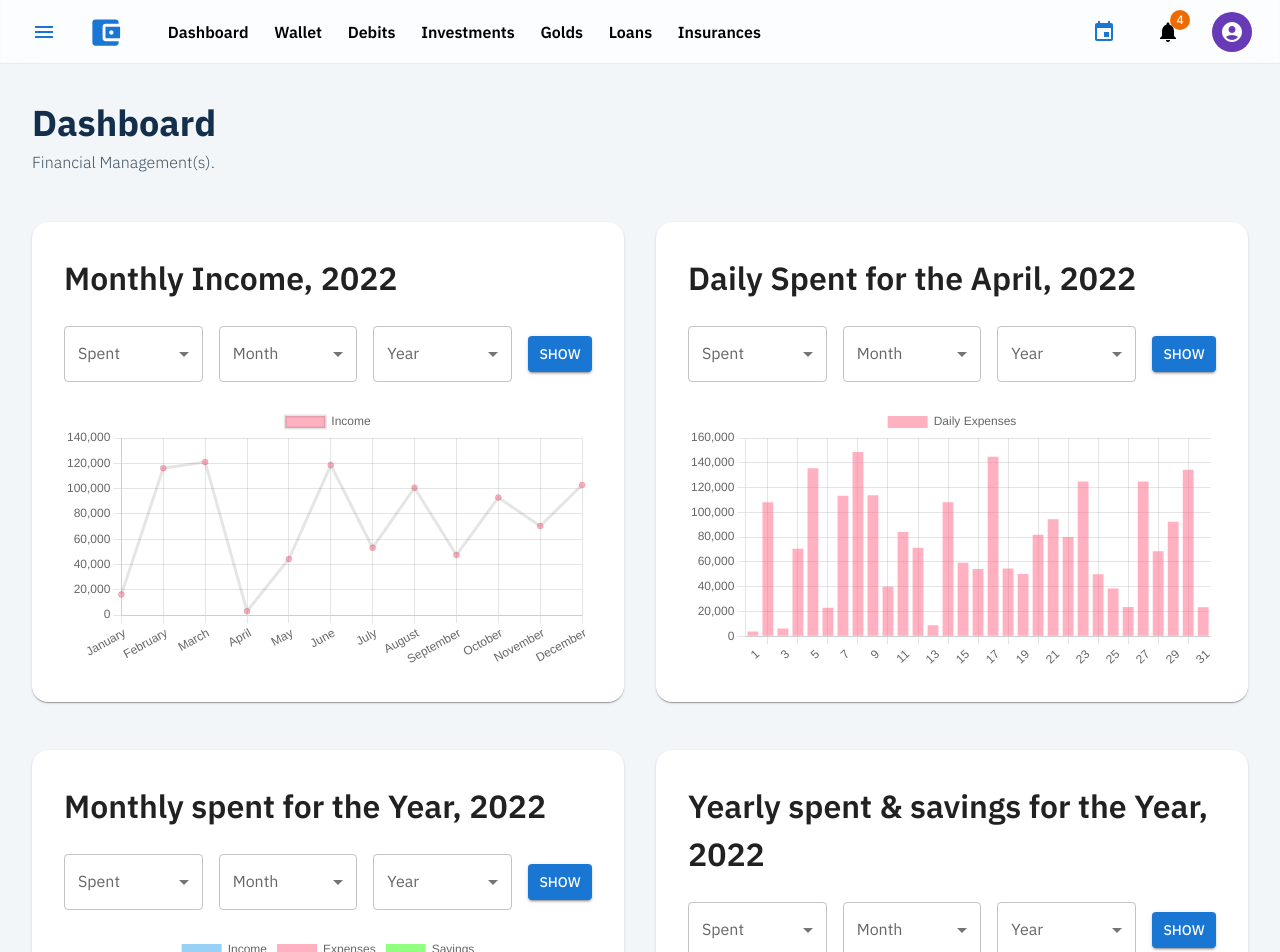
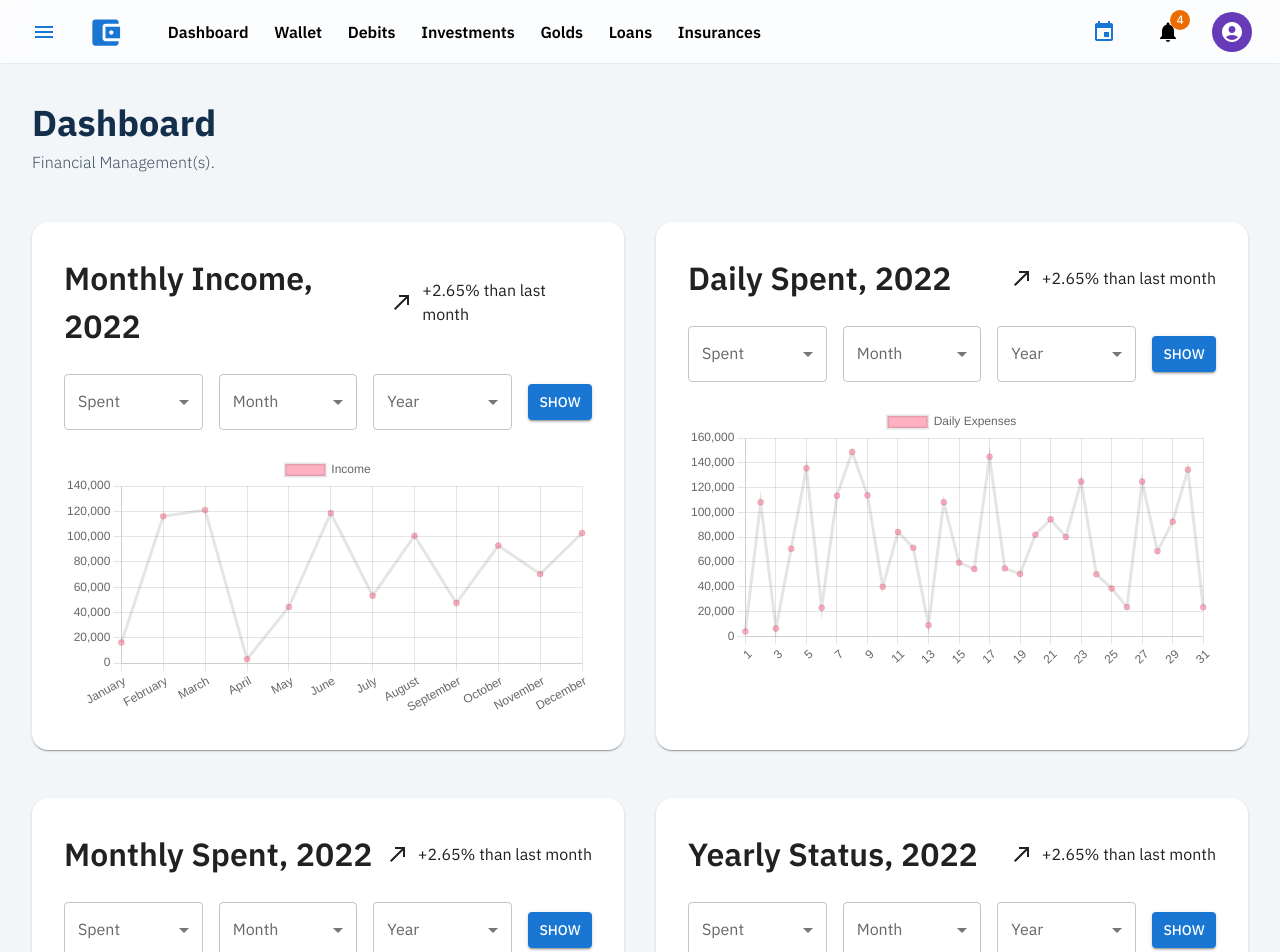
Before and after one commit to cra2ycoder/my-finance, a Next.js app: page /dashboard in a window 1280 px wide. Shown: the top 952 px of the page. Built offline with nearby package versions, Linux system fonts and the light colour scheme.

Commit message:
chart space utilize

```diff
--- a/components/Charts/Charts.tsx
+++ b/components/Charts/Charts.tsx
@@ -14,6 +14,7 @@ import {
   Legend,
 } from 'chart.js'
 import { Bar, Line } from 'react-chartjs-2'
+import CallMadeIcon from '@mui/icons-material/CallMade'
 import { MonthlyPicker, YearlyPicker, SpentPicker } from '@components/Calendar'
 import {
   options,
@@ -45,16 +46,35 @@ function Chart(props: any) {
         boxSizing: 'border-box',
       }}
     >
-      <Typography
+      <Box
         sx={{
+          display: 'flex',
+          alignItems: 'center',
+          justifyContent: 'space-between',
           width: '100%',
-          fontWeight: 600,
-          fontSize: '2rem',
           marginBottom: '2rem',
         }}
       >
-        {props.title}
-      </Typography>
+        <Typography
+          sx={{
+            fontWeight: 600,
+            fontSize: '2rem',
+          }}
+        >
+          {props.title}
+        </Typography>
+        <Typography
+          sx={{
+            fontWeight: 400,
+            fontSize: '1rem',
+            display: 'flex',
+            alignItems: 'center',
+          }}
+        >
+          <CallMadeIcon />
+          <span style={{ marginLeft: '0.5rem' }}>+2.65% than last month</span>
+        </Typography>
+      </Box>
       <Box
         sx={{
           display: 'flex',
@@ -80,7 +100,7 @@ function Chart(props: any) {
 
 function MonthlyChart() {
   return (
-    <Chart title="Monthly spent for the Year, 2022">
+    <Chart title="Monthly Spent, 2022">
       <Bar options={options} data={yearlyData} />
     </Chart>
   )
@@ -96,15 +116,15 @@ function MonthlyIncomeChart() {
 
 function DailyChart() {
   return (
-    <Chart title="Daily Spent for the April, 2022">
-      <Bar options={options} data={monthlyData} />
+    <Chart title="Daily Spent, 2022">
+      <Line options={options} data={monthlyData} />
     </Chart>
   )
 }
 
 function YearlySavingsChart() {
   return (
-    <Chart title="Yearly spent & savings for the Year, 2022">
+    <Chart title="Yearly Status, 2022">
       <Line options={options} data={yearlySSData} />
     </Chart>
   )
```
